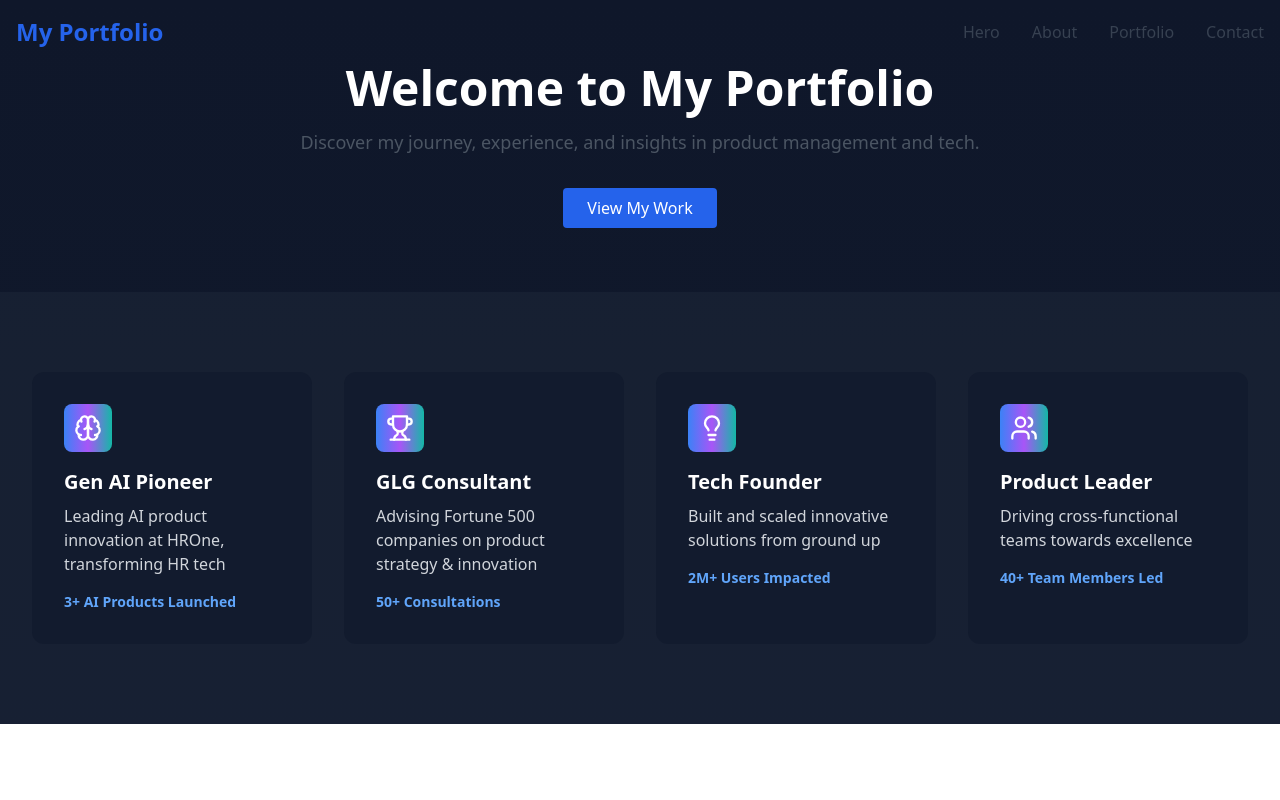
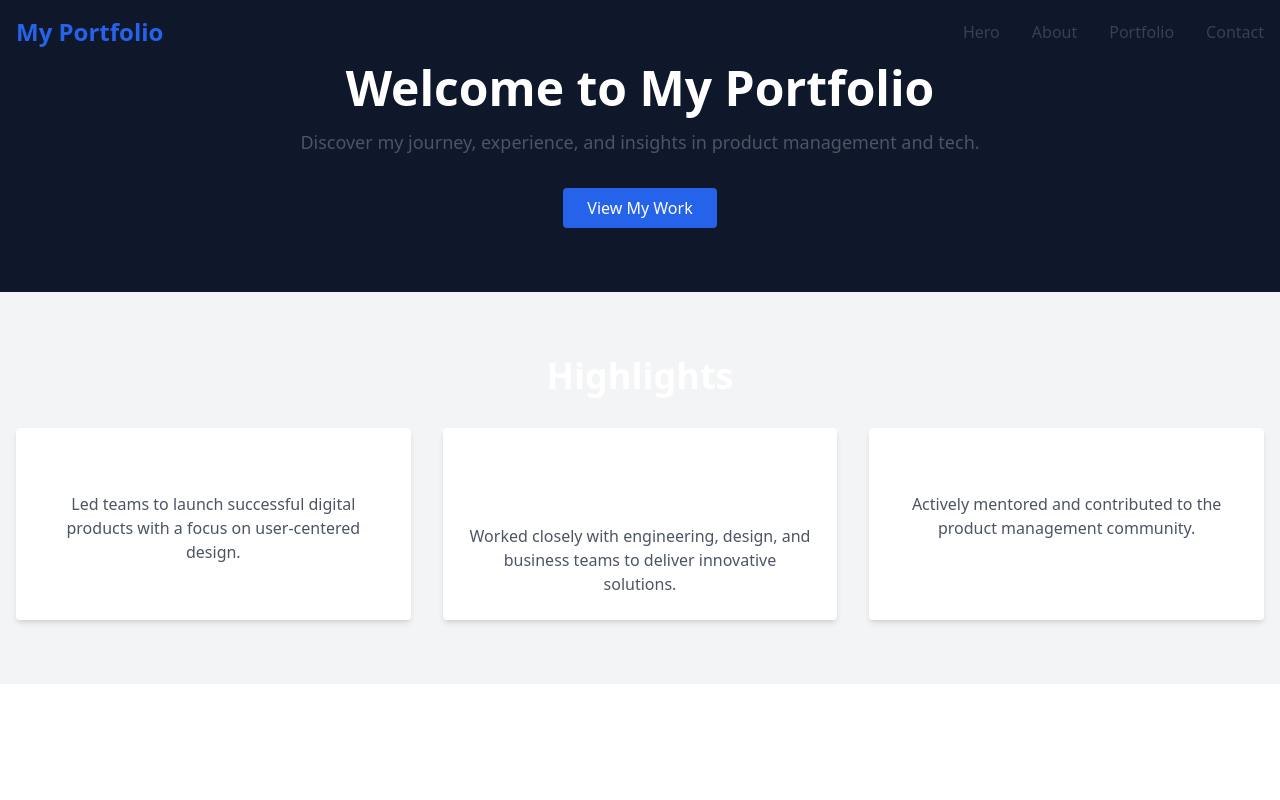
Before and after one commit to sir-ad/my-website-revamped, a React (Vite) app: page / in a window 1280 px wide. Shown: the top 800 px of the page. Built offline with nearby package versions, Linux system fonts and the light colour scheme.

Commit message:
Update Highlights.tsx

```diff
--- a/src/components/Highlights.tsx
+++ b/src/components/Highlights.tsx
@@ -1,67 +1,37 @@
 import React from 'react';
-import { Brain, Users, Lightbulb, Trophy } from 'lucide-react';
+import { motion } from 'framer-motion';
 
-const highlights = [
-  {
-    icon: Brain,
-    title: 'Gen AI Pioneer',
-    description: 'Leading AI product innovation at HROne, transforming HR tech',
-    stat: '3+ AI Products Launched'
-  },
-  {
-    icon: Trophy,
-    title: 'GLG Consultant',
-    description: 'Advising Fortune 500 companies on product strategy & innovation',
-    stat: '50+ Consultations'
-  },
-  {
-    icon: Lightbulb,
-    title: 'Tech Founder',
-    description: 'Built and scaled innovative solutions from ground up',
-    stat: '2M+ Users Impacted'
-  },
-  {
-    icon: Users,
-    title: 'Product Leader',
-    description: 'Driving cross-functional teams towards excellence',
-    stat: '40+ Team Members Led'
-  }
+interface Highlight {
+  id: number;
+  title: string;
+  description: string;
+}
+
+const highlights: Highlight[] = [
+  { id: 1, title: 'Product Leadership', description: 'Led teams to launch successful digital products with a focus on user-centered design.' },
+  { id: 2, title: 'Cross-Functional Collaboration', description: 'Worked closely with engineering, design, and business teams to deliver innovative solutions.' },
+  { id: 3, title: 'Community Engagement', description: 'Actively mentored and contributed to the product management community.' },
 ];
 
-const Highlights = () => {
+const Highlights: React.FC = () => {
   return (
-    <section className="py-20 bg-slate-800/50">
-      <div className="max-w-7xl mx-auto px-4 sm:px-6 lg:px-8">
-        <div className="grid grid-cols-1 md:grid-cols-2 lg:grid-cols-4 gap-8">
-          {highlights.map((highlight, index) => {
-            const Icon = highlight.icon;
-            return (
-              <div
-                key={index}
-                className="group relative bg-slate-900/50 rounded-xl p-8 hover:bg-slate-900/70 transition-all duration-300 transform hover:-translate-y-1"
-              >
-                <div className="absolute inset-0 bg-gradient-to-r from-blue-500/10 via-purple-500/10 to-teal-500/10 rounded-xl opacity-0 group-hover:opacity-100 transition-opacity duration-300" />
-
-                <div className="relative z-10">
-                  <div className="w-12 h-12 mb-4 rounded-lg bg-gradient-to-r from-blue-500 via-purple-500 to-teal-500 p-2.5 group-hover:scale-110 transition-transform duration-300">
-                    <Icon className="w-full h-full text-white" />
-                  </div>
-
-                  <h3 className="text-xl font-semibold mb-2 text-white">
-                    {highlight.title}
-                  </h3>
-
-                  <p className="text-gray-300 mb-4">
-                    {highlight.description}
-                  </p>
-
-                  <div className="text-sm font-semibold text-blue-400">
-                    {highlight.stat}
-                  </div>
-                </div>
-              </div>
-            );
-          })}
+    <section id="highlights" className="highlights-section py-16 bg-gray-100">
+      <div className="container mx-auto px-4 text-center">
+        <h2 className="text-4xl font-bold mb-8">Highlights</h2>
+        <div className="grid grid-cols-1 md:grid-cols-3 gap-8">
+          {highlights.map((highlight) => (
+            <motion.div
+              key={highlight.id}
+              className="bg-white p-6 rounded shadow-md hover:shadow-lg transition-shadow"
+              whileHover={{ scale: 1.05 }}
+              initial={{ opacity: 0, y: 20 }}
+              animate={{ opacity: 1, y: 0 }}
+              transition={{ duration: 0.5, delay: highlight.id * 0.2 }}
+            >
+              <h3 className="text-2xl font-semibold mb-2">{highlight.title}</h3>
+              <p className="text-gray-600">{highlight.description}</p>
+            </motion.div>
+          ))}
         </div>
       </div>
     </section>
```
